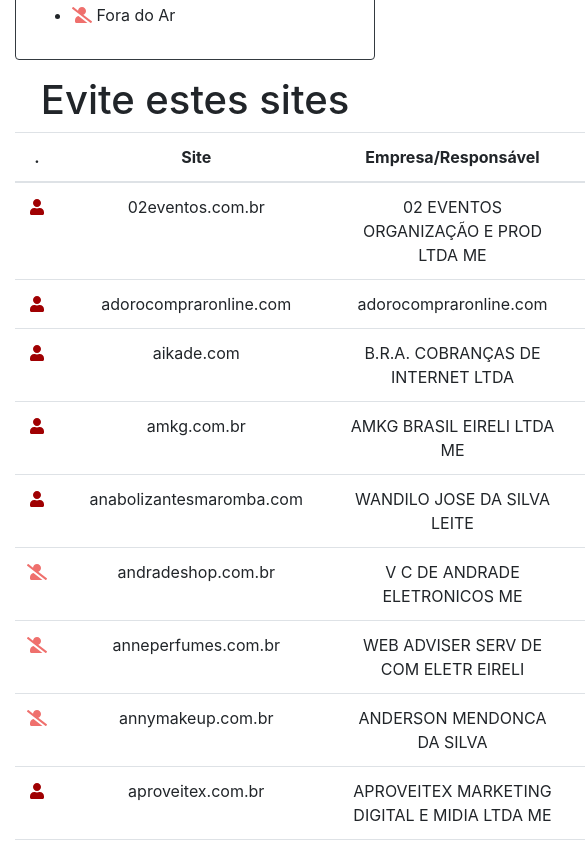
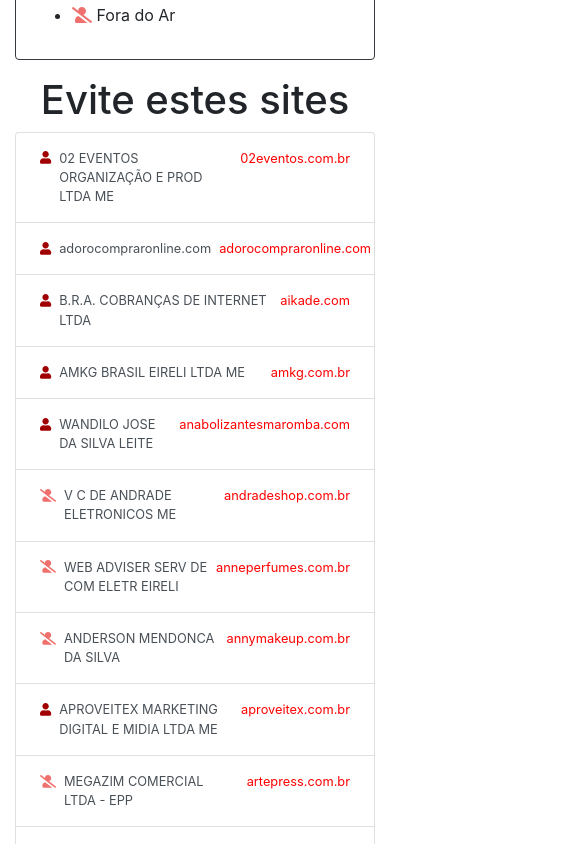
Before and after one commit to tiagojesus/procomsp_evitesites, a React (Create React App) app: page / in a window 390 px wide. Shown: the part 1000-1844 px from the top of the page, 585 px wide, since content can reach past the window. Built offline with nearby package versions, Linux system fonts and the light colour scheme.

Commit message:
Atualização no Layout. Remoção da tabela e alguns ajustes para ficar responsivo

```diff
--- a/src/App.css
+++ b/src/App.css
@@ -22,11 +22,20 @@
   color: #61dafb;
 }
 
-.site-status__offline{
+.site{
+  text-align: left;
+  font-size: 0.8rem;
+}
+
+.site--status__offline{
   color: #ef706d;
 }
 
-.site-status__online{
+.site--status__online{
+  color: #a00002;
+}
+
+site--url{
   color: #a00002;
 }
 
--- a/src/App.js
+++ b/src/App.js
@@ -26,7 +26,7 @@
     render() {
         return (
             <React.Fragment>
-                <header className="container">
+                <header className="container-fluid">
                     <div className="row align-items-center">
                         <div className="col-sm">
                             <a href="http://sistemas.procon.sp.gov.br/evitesite/list/evitesites.php"
@@ -53,7 +53,7 @@
                             atendimento da Fundação.</p>
                         <div>Situação:
                             <ul>
-                                <li><SiteStatus status="1" />  No Ar  </li>
+                                <li><SiteStatus status="1" /> No Ar  </li>
                                 <li><SiteStatus status="0"/> Fora do Ar </li>
                             </ul>
 
@@ -65,7 +65,7 @@
                 <nav></nav>
 
 
-                <section className="App container mt-3">
+                <section className="App container-fluid mt-3">
                     <header>
                         <h1>Evite estes sites</h1>
                     </header>
--- a/src/components/site-status.js
+++ b/src/components/site-status.js
@@ -10,7 +10,11 @@
 class SiteStatus extends Component{
     render(){
         let icon = this.props.status==="1"? "user": "user-slash";
-        let style = this.props.status==="1"? "site-status__online": "site-status__offline";
+        let style = this.props.status==="1"? "site--status__online": "site--status__offline";
+
+        if(this.props.className) {
+            style += " " + this.props.className;
+        }
 
         return (
             <FontAwesomeIcon icon={icon} className={style} />
--- a/src/components/sites-list-panel.js
+++ b/src/components/sites-list-panel.js
@@ -11,19 +11,27 @@
 
 
         return (
-            <tr>
-                <td><SiteStatus status={this.props.site.situacao}/></td>
-                <td>{this.props.site.url}</td>
-                <td>{this.props.site.empresa}</td>
-                <td>{this.props.site.cnpj_cpf}</td>
-                <td>{this.props.site.data_inclusao}</td>
-                <td>
-                    <a href={"https://www.reclameaqui.com.br/busca/?q="+this.props.site.url}
-                       target="_blank" rel="noopener noreferrer" >
-                        <img src={logoReclameAqui} width="50" alt="logo Reclame Aqui" />
-                    </a>
-                </td>
-            </tr>
+            <li  class="list-group-item list-group-item-action flex-column align-items-start site">
+                <div className="d-flex flex-nowrap  align-items-stretch w-100 justify-content-start align-items-center">
+                    <div className="p-1">
+                        <SiteStatus status={this.props.site.situacao}/>
+                    </div>
+                    <div className="p-1 flex-fill">
+                        {this.props.site.empresa}
+                    </div>
+                    <span className="p-1 d-none d-lg-block d-xl-none">{this.props.site.cnpj_cpf}</span>
+                    <div className="p-1 w-30" style={{'color':"#f00"}}>{this.props.site.url}</div>
+
+                    <div className="p-1 d-none d-sm-block">{this.props.site.data_inclusao}</div>
+
+                    <div className="p-1 d-none d-sm-block">
+                        <a href={"https://www.reclameaqui.com.br/busca/?q="+this.props.site.url}
+                           target="_blank" rel="noopener noreferrer" >
+                            <img src={logoReclameAqui} width="70" alt="logo Reclame Aqui" />
+                        </a>
+                    </div>
+                </div>
+            </li>
         )
     }
 }
@@ -39,23 +47,9 @@
 
 
         return (
-            <table  className="table">
-                <thead>
-                <tr>
-                    <th scope="col-1">.</th>
-                    <th scope="col-auto">Site    </th>
-                    <th scope="col-auto">Empresa/Responsável  </th>
-                    <th scope="col-2">CNPJ/CPF </th>
-                    <th scope="col-2">Inclusão</th>
-                    <th scope="col-2">.</th>
-                </tr>
-                </thead>
-                <tbody>
-
+            <ul className="list-group">
                 {itens}
-
-                </tbody>
-            </table>
+            </ul>
 
         )
     }
```
